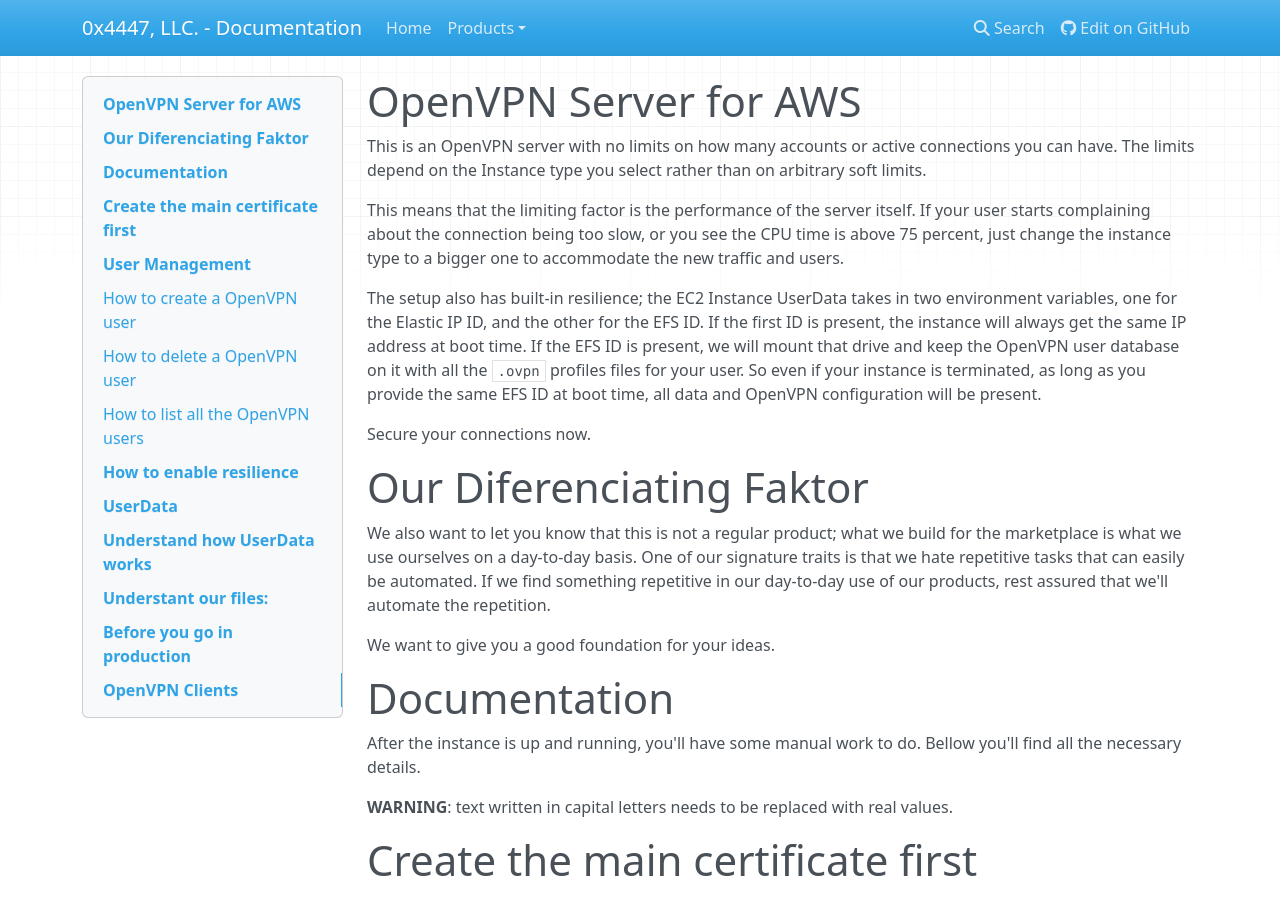
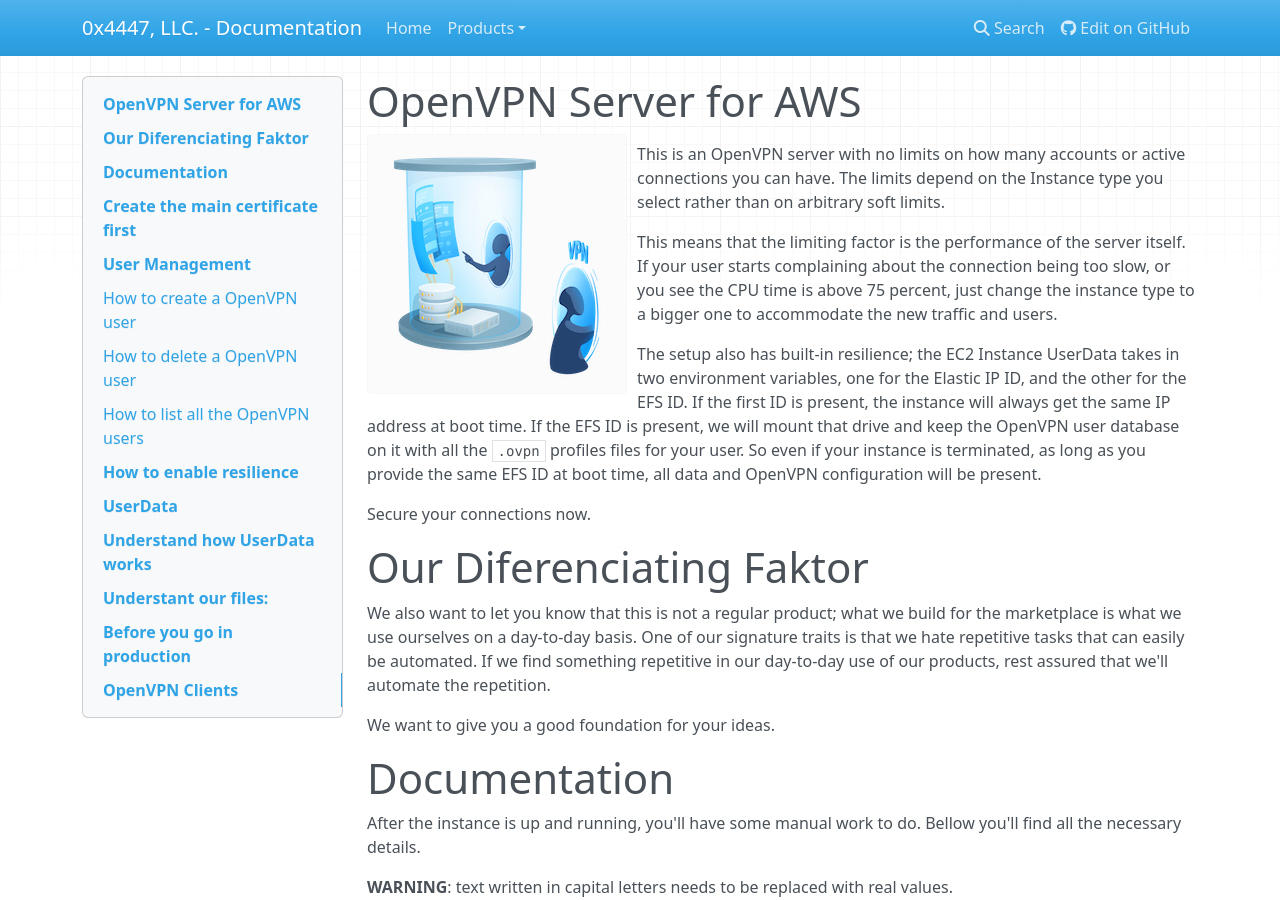
Before and after one commit to 0x4447-office/0x4447_webpage_documentation, an MkDocs documentation site: the page built from docs/products/Cloud/aws-marketplace/openvpn-server.md, in a window 1280 px wide and 900 px high. Built offline with MkDocs 1.6.1, drawn with Linux system fonts in a browser that asks for light colours; nearby versions of some CDN libraries.

Commit message:
Added image

```diff
--- a/docs/products/Cloud/aws-marketplace/openvpn-server.md
+++ b/docs/products/Cloud/aws-marketplace/openvpn-server.md
@@ -4,6 +4,8 @@
 ---
 
 # OpenVPN Server for AWS
+
+<img align="left" style="float: left; margin: 0 10px 0 0;" src="https://github.com/0x4447-office/0x4447_webpage_documentation/blob/master/docs/img/assets/openvpn.png?raw=true">
 
 This is an OpenVPN server with no limits on how many accounts or active connections you can have. The limits depend on the Instance type you select rather than on arbitrary soft limits.
 
```
